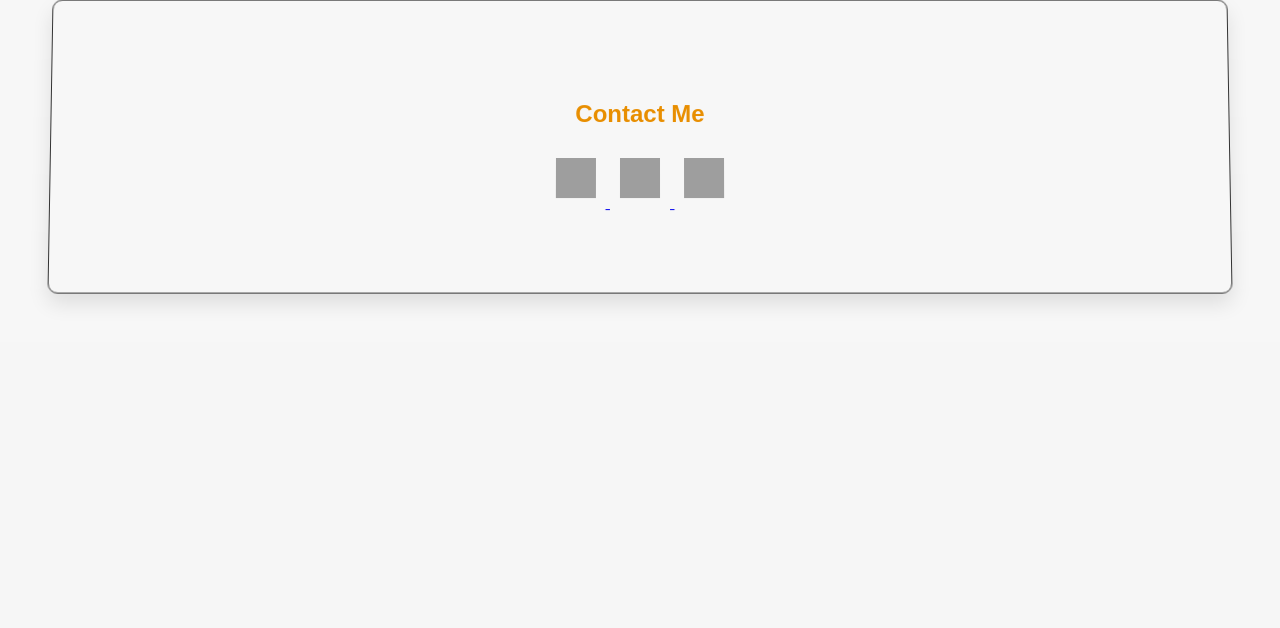
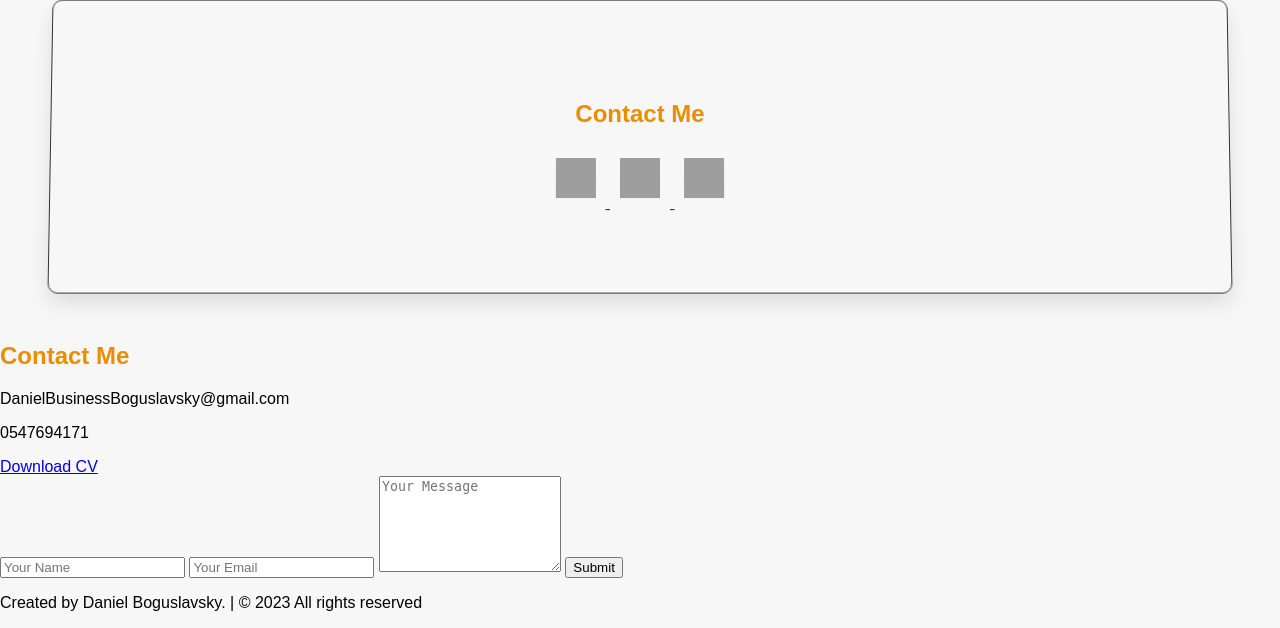
Before and after one commit to yotamdavid/profile_wabsite, a Flask app: page / in a window 1280 px wide. Shown: the part 1868-2496 px from the top of the page. Before the commit the page ends 2171 px from the top, so only its background shows below. Run offline with Flask 2, Linux system fonts and the light colour scheme; grey boxes are pictures that could not be loaded.

Commit message:
Update index.html

```diff
--- a/web_project/templates/index.html
+++ b/web_project/templates/index.html
@@ -74,7 +74,41 @@ During the course of my training, I acquired adeptness in the aforementioned too
             </a>
         </div>
     </section>
+        <section id="contact">
+            <div class="container_contact">
+                <div class="row_contact">
+                    <div class="contact-left">
+                        <h1 class="sub-title">Contact Me</h1>
+                        <p><i class="fa-solid fa-paper-plane"></i>DanielBusinessBoguslavsky@gmail.com</p>
+                        <p><i class="fa-solid fa-mobile"></i>0547694171</p>
+                        <div class="social-icons">
+                            <a href="https://facebook.com/"><i class="fa-brands fa-linkedin"></i></a>
+                            <a href=""><i class="fa-brands fa-square-twitter"></i></a>
+                            <a href=""><i class="fa-brands fa-instagram"></i></a>
+                            <a href=""><i class="fa-brands fa-facebook"></i></a>
+                        </div>
+                        <a href="../images/Resume.jpg" download class="btn btn2">Download CV</a>
+                    </div>
+                    <div class="contact-right">
+                        <form>
+                            <input type="text" name="Name" placeholder="Your Name" required>
+                            <input type="email" name="email" placeholder="Your Email" required>
+                            <textarea name="Message" rows="6" placeholder="Your Message"></textarea>
+                            <button type="submit" class="btn btn2">Submit</button>
+                        </form>
+                    </div>
+                </div>
+            </div>
 
+        </section>
+    </main>
+
+    <!-- FOOTER -->
+    <footer class="l_footer">
+        <div class="copyright">
+            <p>Created by Daniel Boguslavsky. | &copy; 2023 All rights reserved</p>
+        </div>
+    </footer>
 
     <script src="{{ url_for('static', filename='js/script.js') }}"></script>
 </body>
```
